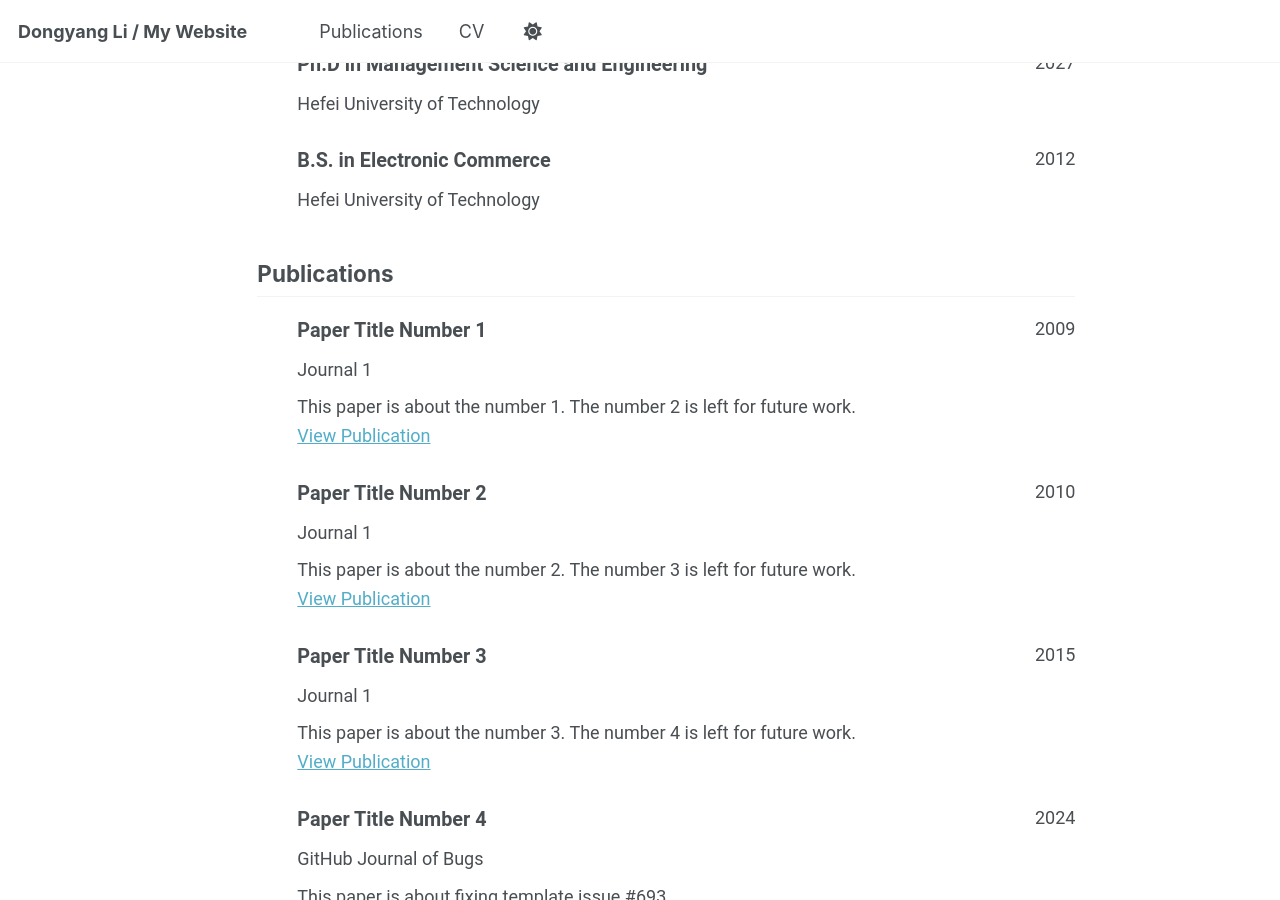
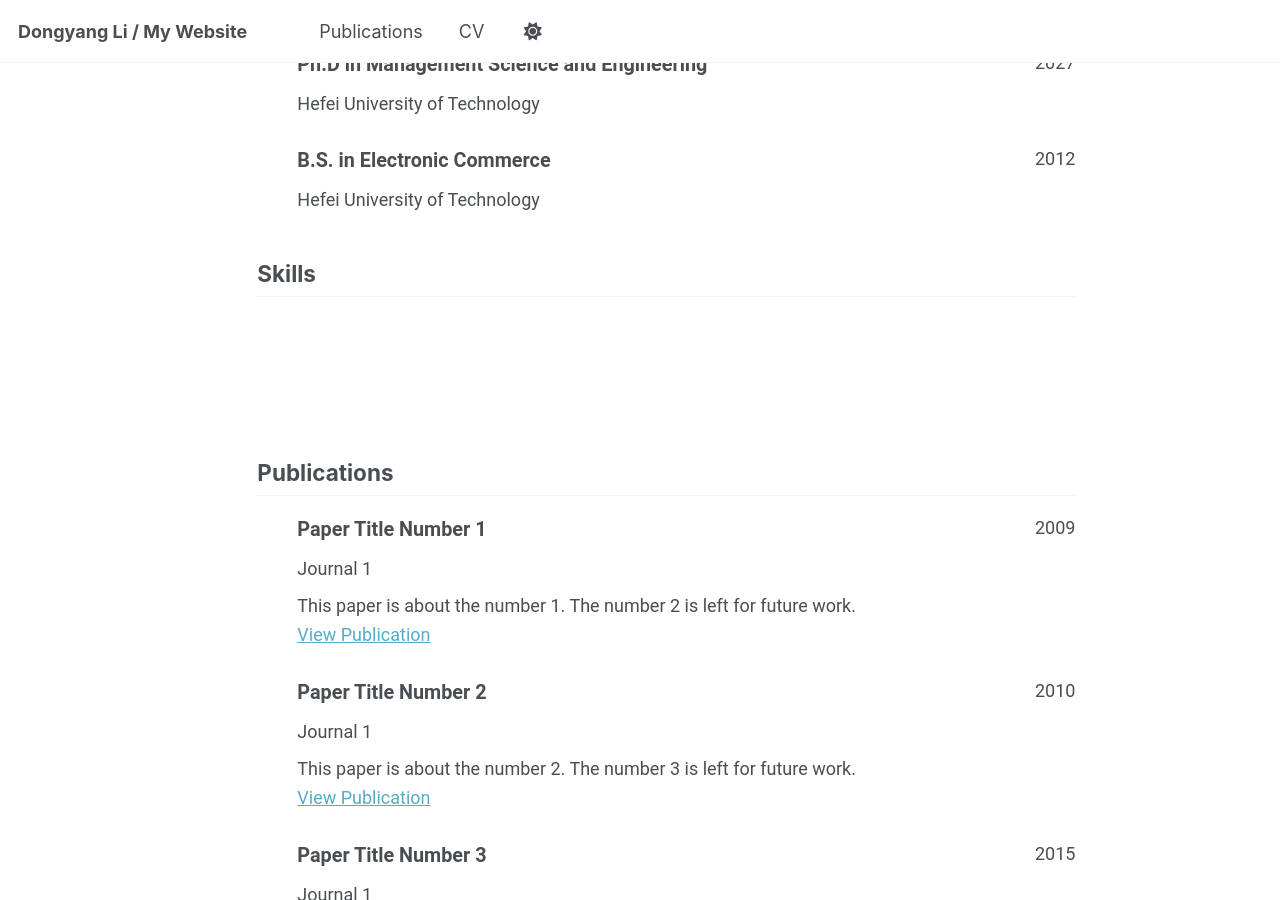
Before and after one commit to LDY911/my-website, a Jekyll site: the page built from _pages/cv-json.md, in a window 1280 px wide and 900 px high, scrolled down 526 px. Built offline with Jekyll 4.4.1, drawn with Linux system fonts in a browser that asks for light colours; a script that is not in the unit is left out.

Commit message:
Update cv.json

```diff
--- a/_data/cv.json
+++ b/_data/cv.json
@@ -51,7 +51,7 @@
       "courses": []
     }
   ],
-  "skills": [],
+  "skills": [a, b, c],
   "languages": [],
   "interests": [],
   "references": [],
```
